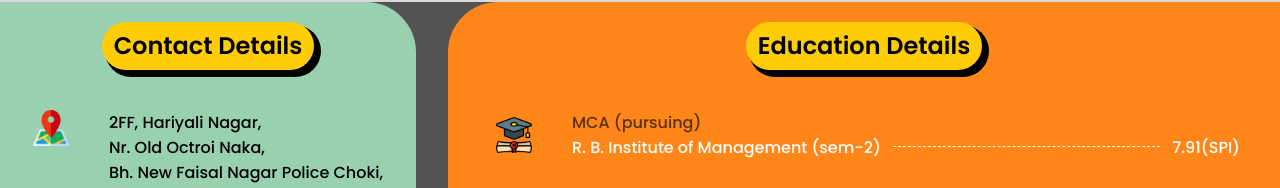
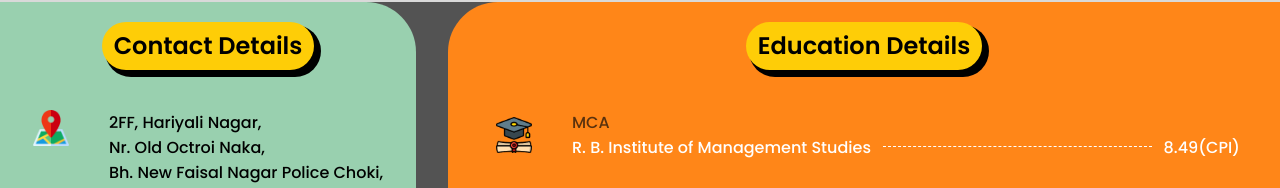
Before and after one commit to creotove/react-portfolio, a React (Create React App) app: page / in a window 1280 px wide. Shown: the part 1264-1452 px from the top of the page. Built offline with nearby package versions, Linux system fonts and the light colour scheme.

Commit message:
fix: Completed MCA

```diff
--- a/src/components/Footer.js
+++ b/src/components/Footer.js
@@ -4,12 +4,12 @@ import phoneImg from "../assets/icons/phone.png";
 import degreeImg from "../assets/icons/degree.png";
 import ClickContext from "../context/ClickContext";
 const Footer = () => {
-  const { educationRef,educationClick } = useContext(ClickContext);
+  const { educationRef, educationClick } = useContext(ClickContext);
   const educations = [
     {
-      name: "MCA (pursuing)",
-      from: "R. B. Institute of Management (sem-2)",
-      marks: "7.91(SPI)",
+      name: "MCA",
+      from: "R. B. Institute of Management Studies",
+      marks: "8.49(CPI) ",
     },
     {
       name: "BCA",
```
Also changed, not shown: 1 other file (tests, documents, lock files or other folders).
